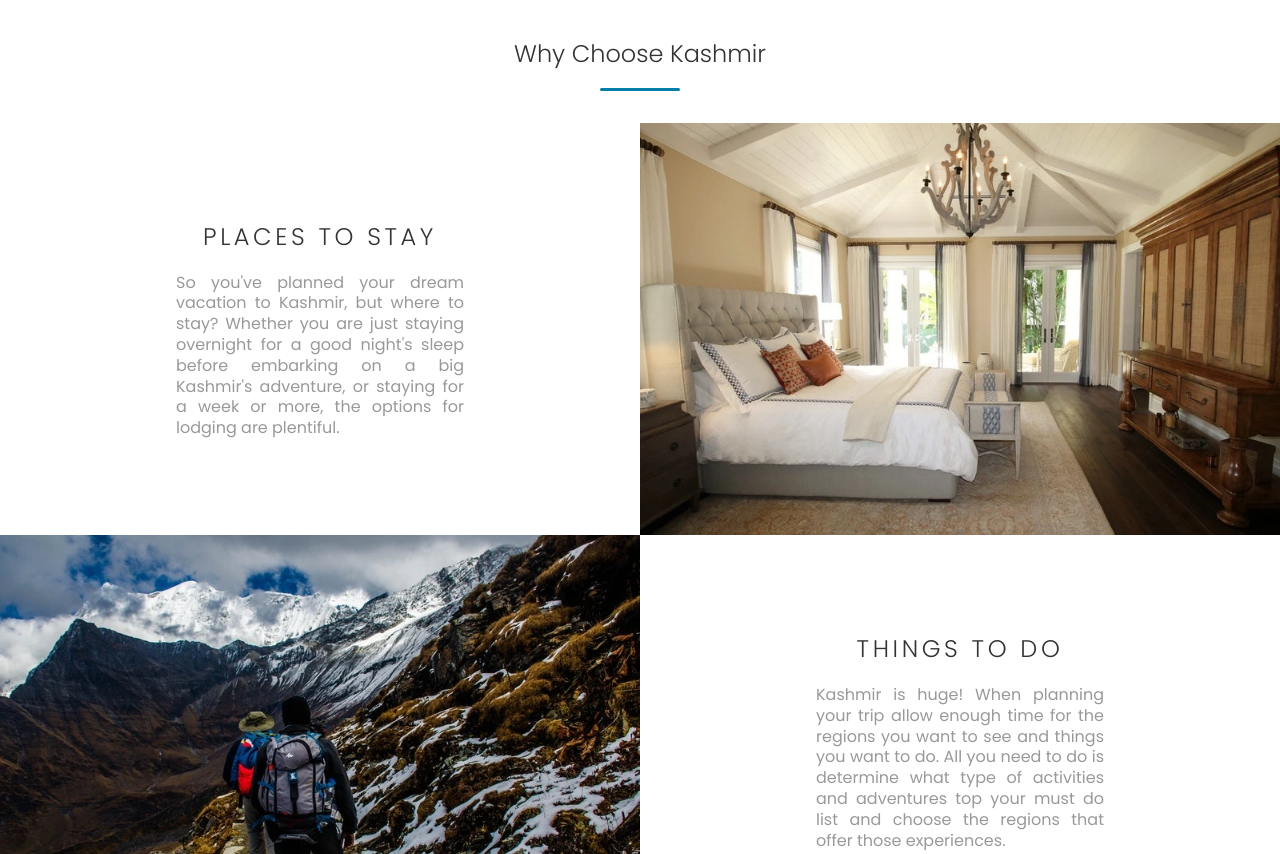
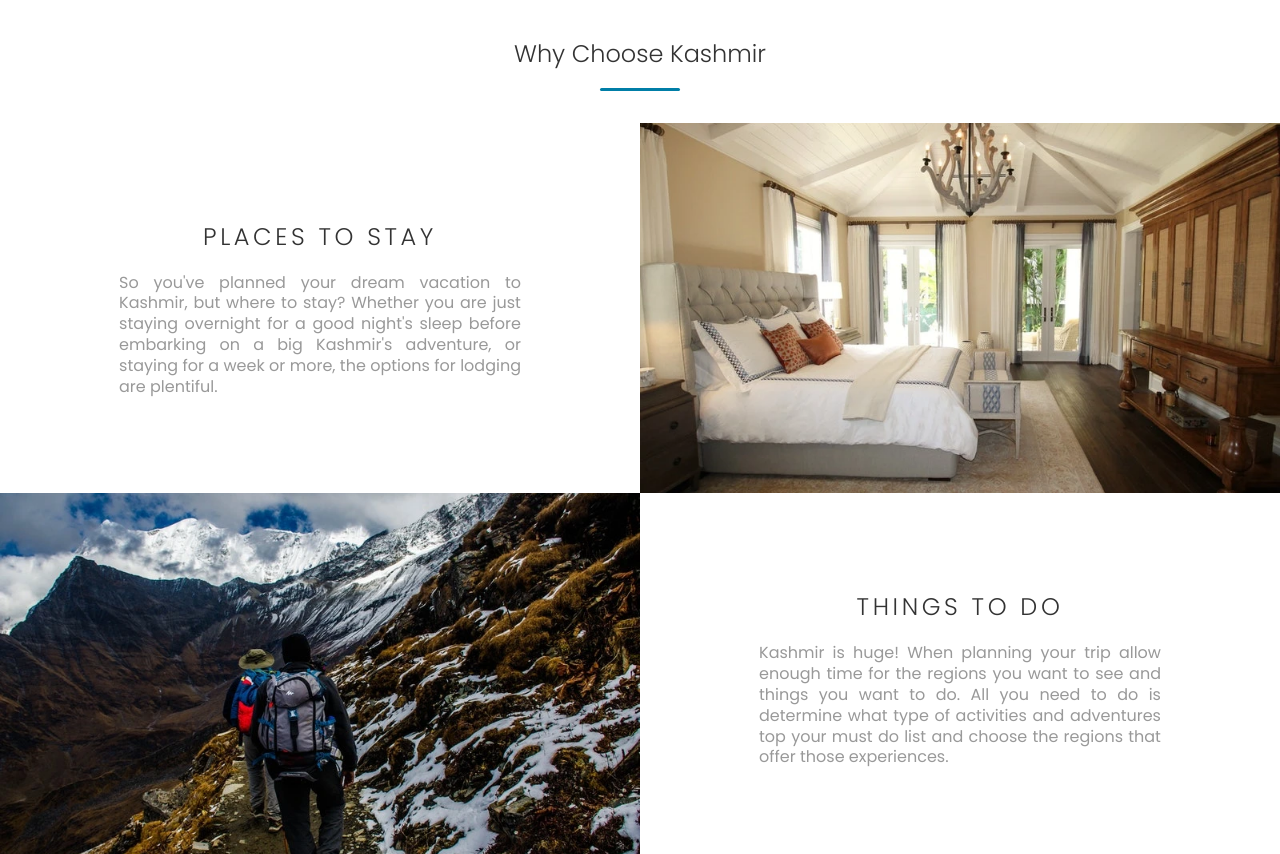
Before and after one commit to Yawarzy/travello-2.0, a plain HTML site: page index.html in a window 1280 px wide. Shown: the part 1520-2374 px from the top of the page. Drawn offline with nearby package versions, Linux system fonts and the light colour scheme.

Commit message:
minor changes

```diff
--- a/css/main.css
+++ b/css/main.css
@@ -719,10 +719,11 @@ li {
   }
 
   .kashmir__feature {
-    padding: 6em;
+    padding: 6em 3em;
   }
   .kashmir__feature p {
-    padding: 0 5em;
+    max-width: 40ch;
+    margin: auto;
   }
 }
 .footer {
```
Also changed, not shown: css/main.min.css.
